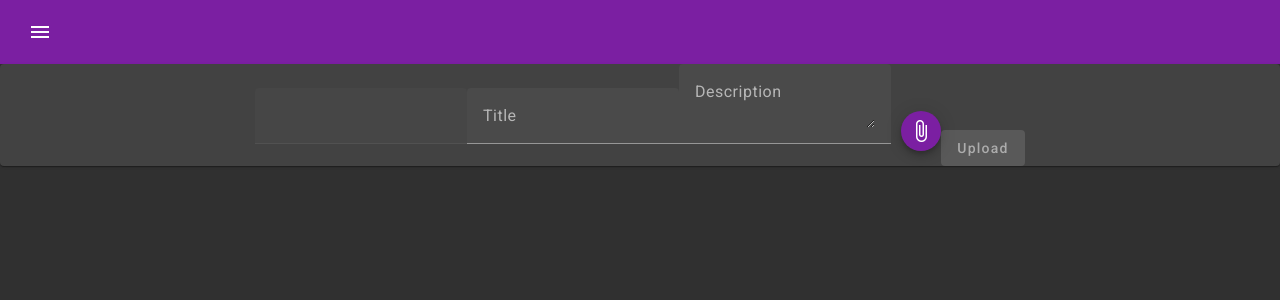
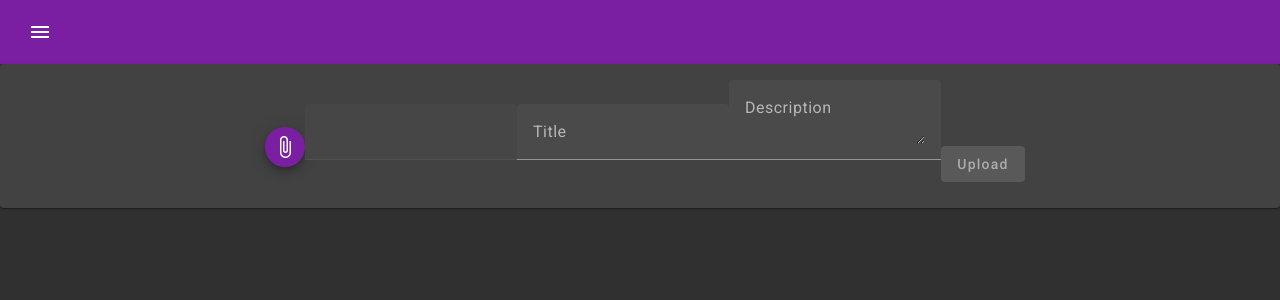
Before and after one commit to smurf83/file-uploader, an Angular app: page /add-new-file in a window 1280 px wide. Shown: the top 300 px of the page. Built offline with nearby package versions, Linux system fonts and the light colour scheme.

Commit message:
UX Improvements

```diff
--- a/src/app/app-routing.module.ts
+++ b/src/app/app-routing.module.ts
@@ -6,7 +6,7 @@ import { UploadComponent } from './upload/upload.component';
 
 const routes: Routes = [
   {
-    path: '',
+    path: 'files',
     component: HomeComponent,
   },
   {
@@ -19,7 +19,7 @@ const routes: Routes = [
   },
   {
     path: '**',
-    redirectTo: '/',
+    redirectTo: '/login',
   },
 ];
 
--- a/src/app/app.component.html
+++ b/src/app/app.component.html
@@ -6,7 +6,7 @@
         <span>Login</span>
       </a>
 
-      <a mat-list-item routerLink="/">
+      <a mat-list-item routerLink="/files">
         <mat-icon>library_books</mat-icon>
         <span>Files</span>
       </a>
--- a/src/app/app.module.ts
+++ b/src/app/app.module.ts
@@ -33,6 +33,7 @@ import { FilesCardListComponent } from './files-card-list/files-card-list.compon
 import { UploadComponent } from './upload/upload.component';
 import { FilesService } from './files.service';
 import { OnlyOneErrorPipe } from './only-one-error.pipe';
+import { MatSnackBarModule } from '@angular/material/snack-bar';
 
 @NgModule({
   declarations: [
@@ -59,6 +60,7 @@ import { OnlyOneErrorPipe } from './only-one-error.pipe';
     MatTableModule,
     MatPaginatorModule,
     MatSortModule,
+    MatSnackBarModule,
     MatProgressSpinnerModule,
     MatDialogModule,
     AppRoutingModule,
--- a/src/app/files.service.ts
+++ b/src/app/files.service.ts
@@ -24,27 +24,31 @@ export class FilesService {
     return this.httpClient.post('http://localhost:8080/documents', formData);
   }
 
-  findAllFiles(): Observable<File[]> {
-    // Mock files
-    const mockFile1 = new File(['Photo'], 'mockFile1.jpg');
-    const mockFile2 = new File(['Document'], 'mockFile2.txt');
-    const mockFile3 = new File(['Photo'], 'mockFile3.jpg');
-    const mockFile4 = new File(['Document'], 'mockFile4.txt');
-    const mockFile5 = new File(['Photo'], 'mockFile5.jpg');
-    const mockFile6 = new File(['Document'], 'mockFile6.txt');
-    const mockFile7 = new File(['Photo'], 'mockFile7.jpg');
-    const mockFile8 = new File(['Document'], 'mockFile8.txt');
+  findAllFiles(): Observable<any> {
+    return this.httpClient.get('http://localhost:8080/documents');
+  }
 
-    // Use of operator to create Observable
-    return of([
-      mockFile1,
-      mockFile2,
-      mockFile3,
-      mockFile4,
-      mockFile5,
-      mockFile6,
-      mockFile7,
-      mockFile8,
-    ]);
-  }
+  // findAllFiles(): Observable<File[]> {
+  //   // Mock files
+  //   const mockFile1 = new File(['Photo'], 'mockFile1.jpg');
+  //   const mockFile2 = new File(['Document'], 'mockFile2.txt');
+  //   const mockFile3 = new File(['Photo'], 'mockFile3.jpg');
+  //   const mockFile4 = new File(['Document'], 'mockFile4.txt');
+  //   const mockFile5 = new File(['Photo'], 'mockFile5.jpg');
+  //   const mockFile6 = new File(['Document'], 'mockFile6.txt');
+  //   const mockFile7 = new File(['Photo'], 'mockFile7.jpg');
+  //   const mockFile8 = new File(['Document'], 'mockFile8.txt');
+
+  //   // Use of operator to create Observable
+  //   return of([
+  //     mockFile1,
+  //     mockFile2,
+  //     mockFile3,
+  //     mockFile4,
+  //     mockFile5,
+  //     mockFile6,
+  //     mockFile7,
+  //     mockFile8,
+  //   ]);
+  // }
 }
--- a/src/app/home/home.component.ts
+++ b/src/app/home/home.component.ts
@@ -19,7 +19,7 @@ export class HomeComponent implements OnInit {
 
     this.photoFiles$ = files$.pipe(
       map((files) =>
-        files.filter((file) => {
+        files.filter((file: File) => {
           const extensions = ['.jpg', '.png'];
           return extensions.some((ext) =>
             file.name.toLowerCase().includes(ext)
@@ -30,7 +30,7 @@ export class HomeComponent implements OnInit {
 
     this.documentFiles$ = files$.pipe(
       map((files) =>
-        files.filter((file) => {
+        files.filter((file: File) => {
           const extensions = ['.txt', '.pdf', '.doc', '.docx', '.rtf'];
           return extensions.some((ext) =>
             file.name.toLowerCase().includes(ext)
--- a/src/app/login/login.component.css
+++ b/src/app/login/login.component.css
@@ -14,3 +14,9 @@
     border-bottom: 1px solid grey;
     margin-bottom: 10px;
   }
+
+  .center-text {
+    display: flex;
+    justify-content: center;
+    align-items: center;
+  }
--- a/src/app/login/login.component.html
+++ b/src/app/login/login.component.html
@@ -1,5 +1,5 @@
 <mat-card class="login-page">
-  <mat-card-title>Login</mat-card-title>
+  <mat-card-title class="center-text">Login</mat-card-title>
   <mat-card-content>
     <form
       class="login-form data-form"
@@ -79,9 +79,5 @@
         Login
       </button>
     </form>
-
-    <div class="form-val">
-      {{ password.errors | json }}
-    </div>
   </mat-card-content>
 </mat-card>
--- a/src/app/login/login.component.ts
+++ b/src/app/login/login.component.ts
@@ -1,5 +1,7 @@
 import { Component, OnInit } from '@angular/core';
 import { NgForm, NgModel } from '@angular/forms';
+import { Router } from '@angular/router';
+import { MatSnackBar } from '@angular/material/snack-bar';
 
 @Component({
   selector: 'login',
@@ -7,23 +9,23 @@ import { NgForm, NgModel } from '@angular/forms';
   styleUrls: ['./login.component.css'],
 })
 export class LoginComponent implements OnInit {
-  val = {
-    email: 'hello@gmail.com',
-    password: '123456',
-  };
-
-  constructor() {}
+  constructor(private router: Router, private snackBar: MatSnackBar) {}
 
   ngOnInit() {}
 
   login(loginForm: NgForm, submit: any) {
     console.log(loginForm.value, loginForm.valid, submit);
 
-    console.log('val', this.val);
+    if (loginForm.valid) {
+      this.router.navigate(['/files']);
+      this.snackBar.open('You are logged in', '', {
+        duration: 2000,
+      });
+    }
   }
 
   hasError(control: NgModel, errorName: string): boolean {
-    return control.errors && control.errors[errorName];
+    return control.errors?.[errorName] ?? false;
   }
 
   getError(control: NgModel, errorName: string): any {
--- a/src/app/upload/upload.component.css
+++ b/src/app/upload/upload.component.css
@@ -47,3 +47,8 @@
     justify-content: center;
     height: 100%;
   }
+
+  .form-element {
+    display: block;
+    margin-bottom: 10px;
+  }
--- a/src/app/upload/upload.component.html
+++ b/src/app/upload/upload.component.html
@@ -1,33 +1,17 @@
 <mat-card class="file-upload-card">
-  <div class="container">
+  <mat-card-content>
+    <form
+      [formGroup]="uploadForm"
+      (ngSubmit)="uploadForm.valid && handleUpload()"
+    >
+      <div class="file-upload">
+        <div class="form-element">
           <input
             type="file"
             class="file-input"
             (change)="handleFileInput($event)"
             #fileUpload
           />
-
-    <form
-      [formGroup]="uploadForm"
-      (ngSubmit)="uploadForm.valid && handleUpload()"
-    >
-      <div class="file-upload">
-        <mat-form-field>
-          <input matInput [disabled]="true" [value]="fileName" />
-        </mat-form-field>
-
-        <mat-form-field class="input-field">
-          <input matInput placeholder="Title" formControlName="title" />
-        </mat-form-field>
-
-        <mat-form-field class="input-field">
-          <textarea
-            matInput
-            placeholder="Description"
-            formControlName="description"
-          ></textarea>
-        </mat-form-field>
-
           <button
             mat-mini-fab
             color="primary"
@@ -37,7 +21,31 @@
           >
             <mat-icon>attach_file</mat-icon>
           </button>
+        </div>
 
+        <div class="form-element">
+          <mat-form-field>
+            <input matInput [disabled]="true" [value]="fileName" />
+          </mat-form-field>
+        </div>
+
+        <div class="form-element">
+          <mat-form-field class="input-field">
+            <input matInput placeholder="Title" formControlName="title" />
+          </mat-form-field>
+        </div>
+
+        <div class="form-element">
+          <mat-form-field class="input-field">
+            <textarea
+              matInput
+              placeholder="Description"
+              formControlName="description"
+            ></textarea>
+          </mat-form-field>
+        </div>
+
+        <div class="form-element">
           <button
             mat-raised-button
             color="primary"
@@ -46,9 +54,12 @@
           >
             Upload
           </button>
+        </div>
 
+        <div class="form-element">
           <p class="error-message" *ngIf="uploadError">{{ uploadError }}</p>
         </div>
+      </div>
     </form>
-  </div>
+  </mat-card-content>
 </mat-card>
```
Lines whose indentation alone changed are shown as unchanged.
